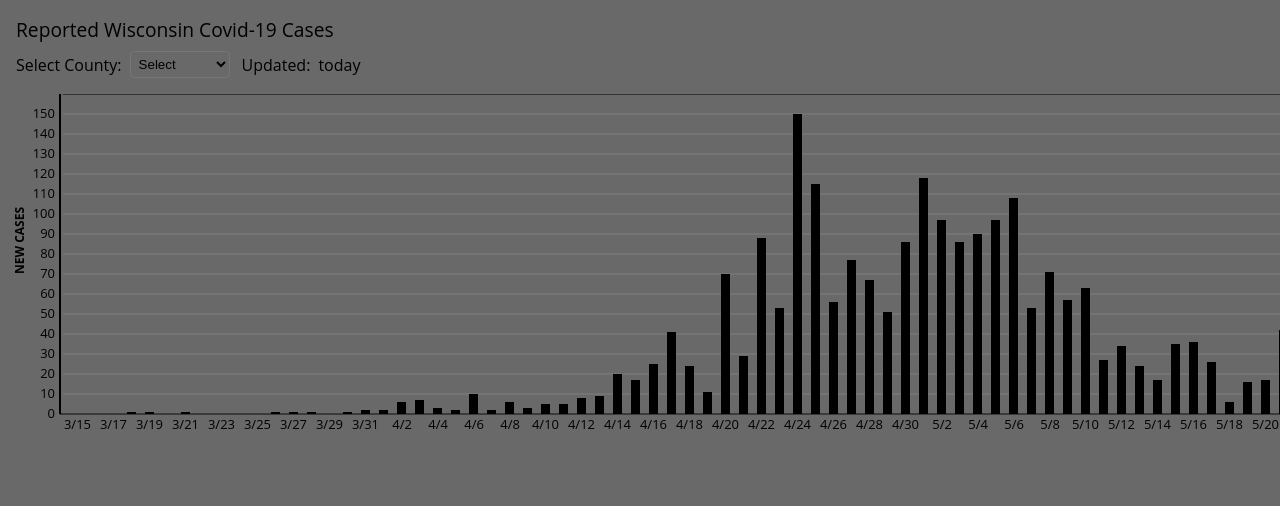
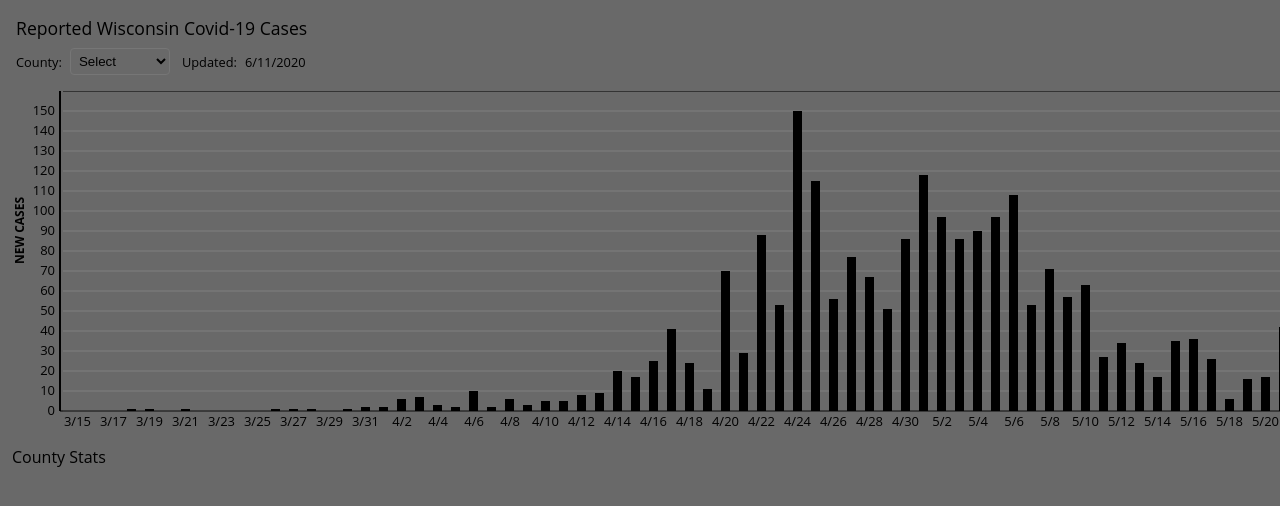
Before and after one commit to Perrishnikov/covidBrown, a plain HTML site: page index.html in a window 1280 px wide. Drawn offline with Linux system fonts and the light colour scheme.

Commit message:
cleaning

```diff
--- a/index.html
+++ b/index.html
@@ -15,7 +15,7 @@
     </div>
 
     <div id="context-select">
-      <label>Select County:
+      <label>County:
         <select id="county-drop" name="counties">
           <option value="default" selected>Select</option>
           <option value="Adams">Adams</option>
@@ -134,7 +134,7 @@
       </g> -->
     <!-- </svg> -->
   </div>
-
+  <div id="context-footer">County Stats</div>
 
 
 
--- a/scripts/index.js
+++ b/scripts/index.js
@@ -30,7 +30,7 @@ async function getJson(url) {
 
 const parseData = {
   getMaxY: data => {
-    let max = 0;
+    let max = 60;
 
     if (Array.isArray(data)) {
       data.forEach(day => {
@@ -70,7 +70,7 @@ function makeChart(days, max, features) {
   const yPixelsPer = 2;
   const yLabelSpacing = 10;
   const height = ((max % yLabelSpacing) + max + yLabelSpacing) * yPixelsPer;
-  const tableHeight = height + 40;
+  const tableHeight = height + 26;
   let yLines = '';
   let yLabels = '';
 
@@ -91,7 +91,6 @@ function makeChart(days, max, features) {
   //horizontal bars
   for (let i = 0; i < features.length; i++) {
     const att = features[i].attributes;
-    console.log(att.POS_NEW * yPixelsPer);
 
     bars += `<rect
       x="${0 + 10 + i * (barWidth + barSpacing)}"
@@ -164,7 +163,7 @@ window.onload = () => {
   .addEventListener('change', e => {
     const value = e.target.value;
     console.log(e.target.value);
-    const url = `https://services1.arcgis.com/ISZ89Z51ft1G16OK/ArcGIS/rest/services/COVID19_WI/FeatureServer/10/query?where=GEO%3D'County'AND NAME%3D'${value}'&returnGeometry=true&outFields=OBJECTID,GEO,NAME,LoadDttm,NEGATIVE,POSITIVE,DEATHS,POS_NEW, NEG_NEW, TEST_NEW&outSR=4326&f=json`;
+    const url = `https://services1.arcgis.com/ISZ89Z51ft1G16OK/ArcGIS/rest/services/COVID19_WI/FeatureServer/10/query?where=GEO%3D'County'AND NAME%3D'${value}'&returnGeometry=true&outFields=OBJECTID,GEO,NAME,LoadDttm,NEGATIVE,POSITIVE,DEATHS,POS_NEW,NEG_NEW,TEST_NEW&outSR=4326&f=json`;
     // `https://services1.arcgis.com/ISZ89Z51ft1G16OK/ArcGIS/rest/services/COVID19_WI/FeatureServer/10/query?outFields=*&where=GEO%20%3D%20'County'%20AND%20NAME%20%3D%20'Rusk'`
 
     getJson(url)
@@ -180,6 +179,8 @@ window.onload = () => {
     });
   });
 
+  const t = new Date();
+  document.querySelector('#todaysDate').innerHTML = `${t.getMonth() +1}/${t.getUTCDate()}/${t.getUTCFullYear()}`
 
   const url = '../data/sampleQuery2.json';
   getJson(url)
--- a/styles/main.css
+++ b/styles/main.css
@@ -6,24 +6,24 @@ body {
   margin: 0;
   display: flex;
   flex-direction: column;
+  font-size: 1em;
 }
 #context-wrapper {
   display: flex;
   flex-direction: column;
   justify-content: start;
   padding: 12px;
+  /* margin-left: 42px; */
 }
 #context-title {
   display: flex;
   padding: 4px;
-  font-size: larger;
-  /* align-self: center; */
-  /* width: 100%; */
+  font-size: 1.1em;
 }
 #context-select {
   display: flex;
   text-align: center;
-  /* justify-content: baseline; */
+  font-size: .8em;
   align-items: center;
 }
 #context-select label {
@@ -32,8 +32,6 @@ body {
   padding: 4px;
   min-width: 120px;
   align-items: center;
-
-  /* background-color: aqua; */
 }
 #context-select select {
   display: flex;
@@ -50,6 +48,10 @@ body {
   /* background-color: aqua; */
   margin-left: 8px;
   margin-right: 8px;
+}
+#context-footer{
+  padding: 12px;
+  padding-top:4px;
 }
 .svg-wrapper {
   display: flex;
```
